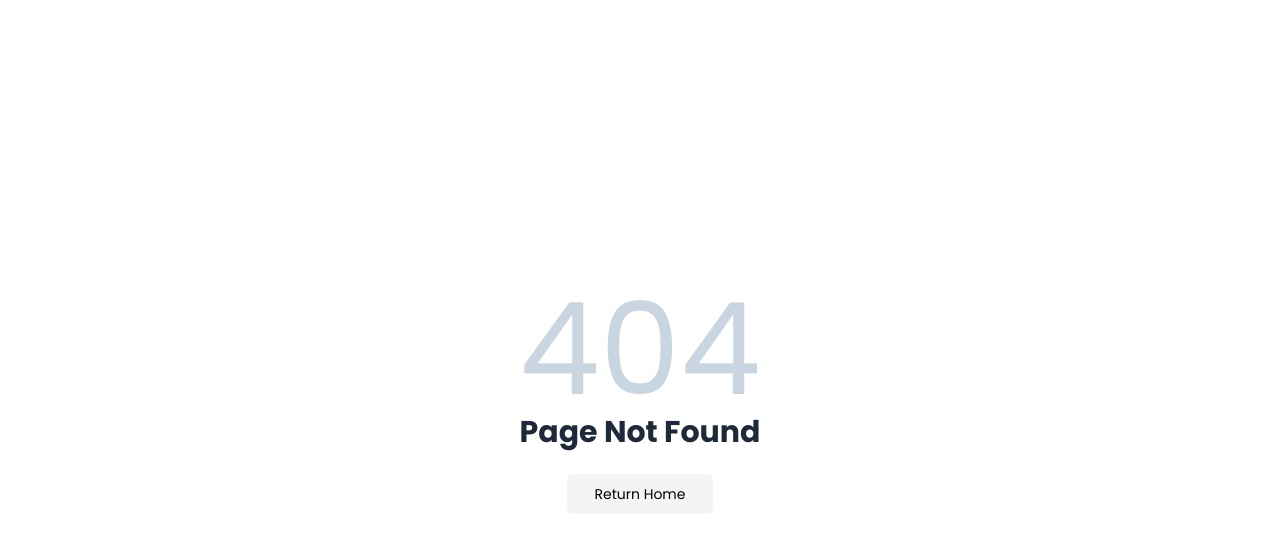
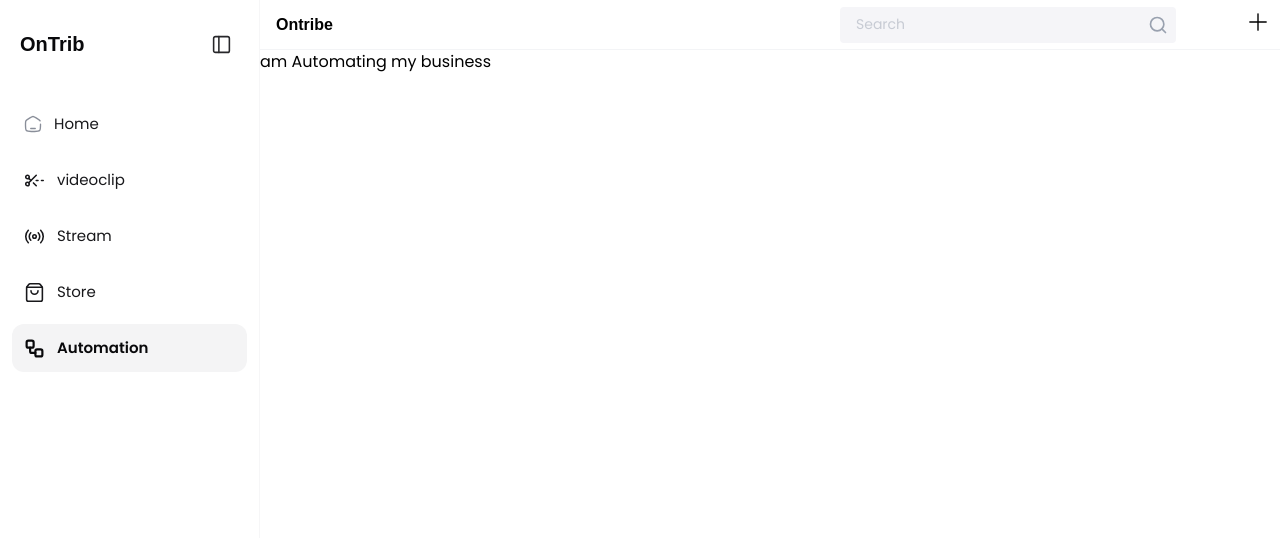
Before and after one commit to wanangwazimbadancing-sudo/vibes-official-community, a React (Vite) app in the folder client/: page /auth/automation in a window 1280 px wide. Before the commit this address had no page. Shown: the top 538 px of the page. Built offline with nearby package versions, Linux system fonts and the light colour scheme; a web font is replaced by a local one.

Commit message:
dynamic routing

```diff
--- a/client/src/App.jsx
+++ b/client/src/App.jsx
@@ -10,9 +10,15 @@ import PagenotFound from "./Components/AlertComponents/PagenotFound"
 
 
 import LandingPage from "./pages/LandingPage"
-import AuthenticatedUser from "./pages/AuthenticatedUser"
+import AuthenticatedUser from "./pages/AuthenticatedUser/AuthenticatedUser"
 import { useEffect, useState } from "react"
 import NetworkError from "./Components/AlertComponents/NetworkError"
+import VideoClipping from "./pages/AuthenticatedUser/VideoClipping"
+import MultiStreaming from "./pages/AuthenticatedUser/MultiStreaming"
+import MyStore from "./pages/AuthenticatedUser/MyStore"
+import Automations from "./pages/AuthenticatedUser/Automations"
+import Profile from "./pages/AuthenticatedUser/Profile"
+import DashboardHome from "./pages/AuthenticatedUser/DashboardHome"
 
 const App = () => {
 
@@ -67,7 +73,14 @@ const App = () => {
 
 
       <Route path="/" element={<LandingPage /> }/>
-      <Route path="/auth" element={<AuthenticatedUser /> }/>
+      <Route path="/auth" element={<AuthenticatedUser />}>
+        <Route index element={<DashboardHome />} />
+        <Route path="clipping" element={<VideoClipping />} />
+        <Route path="stream" element={<MultiStreaming />} />
+        <Route path="store" element={<MyStore />} />
+        <Route path="automation" element={<Automations />} />
+        <Route path="profile" element={<Profile />} />
+      </Route>
 
         {/*------------ Auth Routes ----------------*/}
 
@@ -75,6 +88,7 @@ const App = () => {
       <Route path="/login" element={<Login />} />
       <Route path="/resetpassword" element={<PasswordReset />} />
       <Route path="/verify" element={<Verification />} />
+
 
    {/*------------------ error handlers ----------------- */}
       <Route path='*'  element={<PagenotFound/>}/>
--- a/client/src/assets/NavDummyData.js
+++ b/client/src/assets/NavDummyData.js
@@ -23,18 +23,18 @@ export const HomeIcon = () =>
 
 export const navigationItems = [
   { label: "Home", icon: HomeIcon, to: "/auth" },
-  { label: "videoclip", icon: ScissorsLineDashedIcon, to: "/clipping" },
-  { label: "Stream", icon: Radio, to: "/stream" },
-  { label: "Store", icon: ShoppingBag, to: "/store" },
-  { label: "Automation", icon: Workflow, to: "/automation" },
+  { label: "videoclip", icon: ScissorsLineDashedIcon, to: "/auth/clipping" },
+  { label: "Stream", icon: Radio, to: "/auth/stream" },
+  { label: "Store", icon: ShoppingBag, to: "/auth/store" },
+  { label: "Automation", icon: Workflow, to: "/auth/automation" },
 ]
 
 
 
 export const mobileNavigationItems = [
   { label: "Home", icon: HomeIcon, to: "/auth" },
-  { label: "Store", icon: ShoppingBag, to: "/store" },
-  { label: "videoclip", icon: ScissorsLineDashedIcon, to: "/clipping" },
-  { label: "Stream", icon: Radio, to: "/stream" },
-  { label: "Profile", icon: UserCircle, to: "/profile" },
+  { label: "Store", icon: ShoppingBag, to: "/auth/store" },
+  { label: "videoclip", icon: ScissorsLineDashedIcon, to: "/auth/clipping" },
+  { label: "Stream", icon: Radio, to: "/auth/stream" },
+  { label: "Profile", icon: UserCircle, to: "/auth/profile" },
 ]
--- a/client/src/pages/AuthenticatedUser.jsx
+++ b/client/src/pages/AuthenticatedUser/AuthenticatedUser.jsx
@@ -1,10 +1,8 @@
 import { useEffect, useState } from "react"
-import SideBar from "../Components/NavBars/SideBar"
-import MobileNav from "../Components/NavBars/MobileNav"
-import Herosection from "../Components/Pagecomponents/Herosection"
-import Latest from "../Components/Pagecomponents/Latest"
-import Stores from "../Components/Pagecomponents/Stores"
-import AuthNavTop from "../Components/NavBars/AuthNavTop"
+import { Outlet } from "react-router-dom"
+import SideBar from "../.././Components/NavBars/SideBar"
+import MobileNav from "../.././Components/NavBars/MobileNav"
+import AuthNavTop from "../.././Components/NavBars/AuthNavTop"
 
 const AuthenticatedUser = () => {
   const [sidebarExpanded, setSidebarExpanded] = useState(true)
@@ -29,9 +27,7 @@ const AuthenticatedUser = () => {
       </div>
       <main className="relative z-10 min-w-0 flex-1 pb-[82px] md:pb-0">
         <AuthNavTop />
-        <Herosection />
-        <Stores />
-        <Latest />
+        <Outlet />
       </main>
       <MobileNav />
     </div>
--- /dev/null
+++ b/client/src/pages/AuthenticatedUser/Automations.jsx
@@ -0,0 +1,9 @@
+const Automations = () => {
+  return (
+    <div>
+      am Automating my business
+    </div>
+  )
+}
+
+export default Automations
--- /dev/null
+++ b/client/src/pages/AuthenticatedUser/DashboardHome.jsx
@@ -0,0 +1,13 @@
+import Herosection from "../../Components/Pagecomponents/Herosection"
+import Latest from "../../Components/Pagecomponents/Latest"
+import Stores from "../../Components/Pagecomponents/Stores"
+
+const DashboardHome = () => (
+  <>
+    <Herosection />
+    <Stores />
+    <Latest />
+  </>
+)
+
+export default DashboardHome
--- /dev/null
+++ b/client/src/pages/AuthenticatedUser/MultiStreaming.jsx
@@ -0,0 +1,9 @@
+const MultiStreaming = () => {
+  return (
+    <div>
+      am multistreaming
+    </div>
+  )
+}
+
+export default MultiStreaming
--- /dev/null
+++ b/client/src/pages/AuthenticatedUser/MyStore.jsx
@@ -0,0 +1,9 @@
+const MyStore = () => {
+  return (
+    <div>
+      my store
+    </div>
+  )
+}
+
+export default MyStore
--- /dev/null
+++ b/client/src/pages/AuthenticatedUser/Profile.jsx
@@ -0,0 +1,9 @@
+const Profile = () => {
+  return (
+    <div>
+      My Profile
+    </div>
+  )
+}
+
+export default Profile
--- /dev/null
+++ b/client/src/pages/AuthenticatedUser/VideoClipping.jsx
@@ -0,0 +1,9 @@
+const VideoClipping = () => {
+  return (
+    <div>
+      VideoClipping
+    </div>
+  )
+}
+
+export default VideoClipping
```
